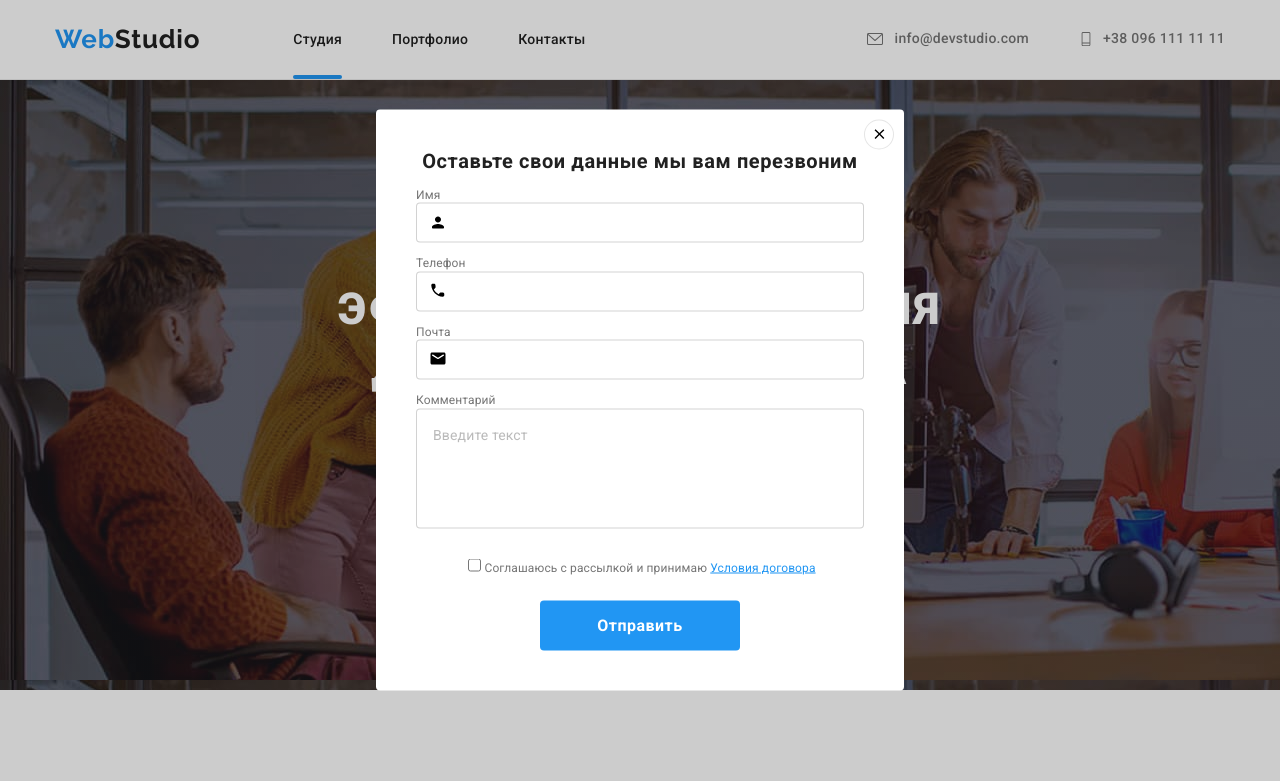
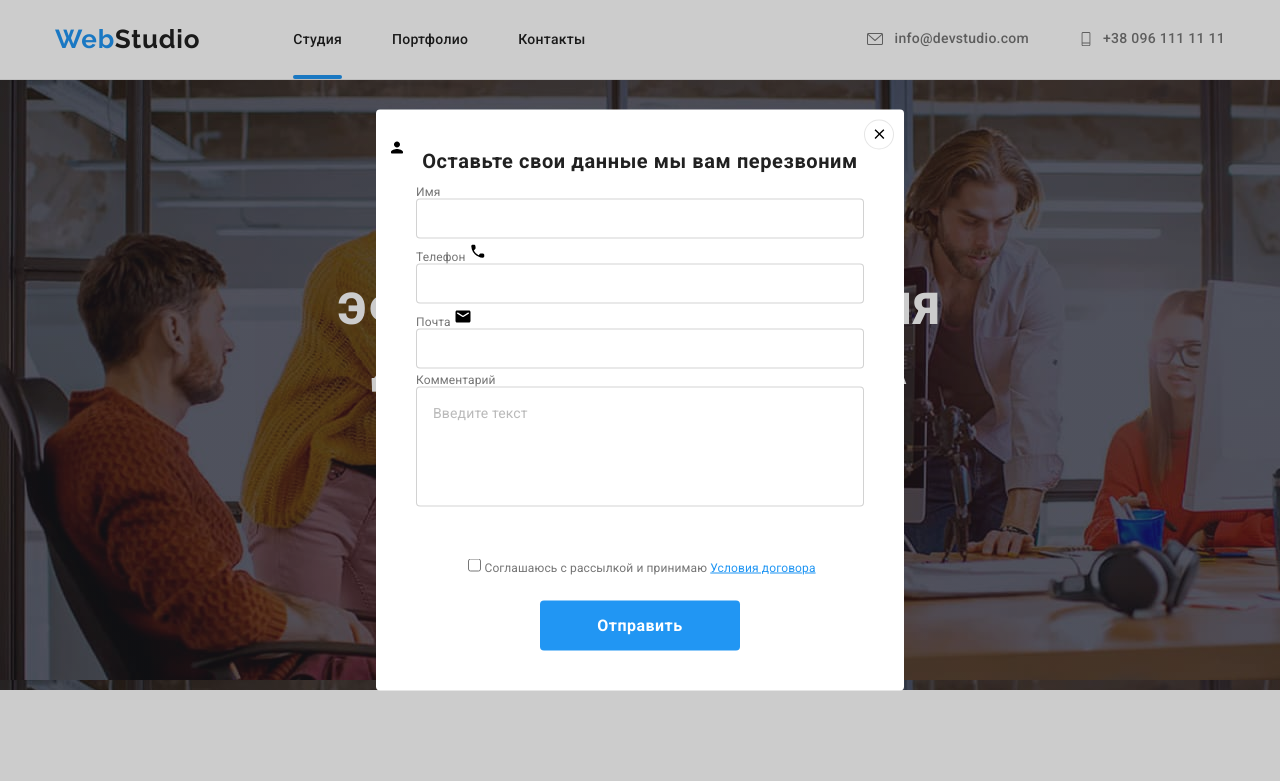
Before and after one commit to marianalevitska/goit-markup-hw-06, a plain HTML site: page index.html in a window 1280 px wide. Both pictures are taken after a click on the button "Заказать услугу". Shown: the top 781 px of the page. Drawn offline with Linux system fonts and the light colour scheme.

Commit message:
Update styles.css

```diff
--- a/css/styles.css
+++ b/css/styles.css
@@ -733,24 +733,23 @@ button:hover {
   opacity: 0;
   pointer-events: none;
 }
-.modal-form {
-  position: relative;
-}
+
 .modal-icon {
   position: absolute;
-  top: 104px;
-  left: 53px;
-}
-.modal-icon-1 {
-  position: absolute;
-  top: 172px;
-  left: 53px;
-}
-.modal-icon-2 {
-  position: absolute;
-  top: 240px;
-  left: 53px;
-}
+  top: 29px;
+  left: 12px;
+}
+
+.modal-input:hover,
+.modal-input:focus {
+  border: 1px solid var(--accent-color);
+}
+
+.modal-input:hover .modal-icon,
+.modal-input:focus .modal-icon {
+  fill: var(--accent-color);
+}
+
 .modal-title {
   font-family: Roboto;
   font-style: normal;
@@ -765,7 +764,9 @@ button:hover {
 .modal-input {
   width: 100%;
   height: 40px;
-  margin-bottom: 10px;
+  padding-top: 12px;
+  padding-bottom: 12px;
+  padding-left: 42px;
   border: 1px solid rgba(33, 33, 33, 0.2);
   box-sizing: border-box;
   border-radius: 4px;
@@ -773,20 +774,25 @@ button:hover {
 .modal-text {
   width: 100%;
   height: 120px;
-  margin-bottom: 10px;
   border: 1px solid rgba(33, 33, 33, 0.2);
   box-sizing: border-box;
   border-radius: 4px;
+  padding: 12px 16px;
+}
+.modal-text:hover,
+.modal-text:focus {
+  border: 1px solid var(--accent-color);
 }
 
 .form-top {
   font-family: Roboto;
-  font-style: normal;
-  font-weight: normal;
+
   font-size: 12px;
   line-height: 1.17;
   letter-spacing: 0.01em;
   color: #757575;
+  margin-bottom: 4px;
+  display: block;
   margin-bottom: 4px;
 }
 .form-top-1 {
@@ -845,6 +851,10 @@ textarea {
   line-height: 20px;
   letter-spacing: 0.01em;
   color: rgba(117, 117, 117, 0.5);
+}
+.modal-form-field {
+  margin-bottom: 10px;
+  position: relative;
 }
 /* !!!!!!!!!!!!!!!!!!!!!!!!!!!!!!!!!!!!!11 */
 
```
